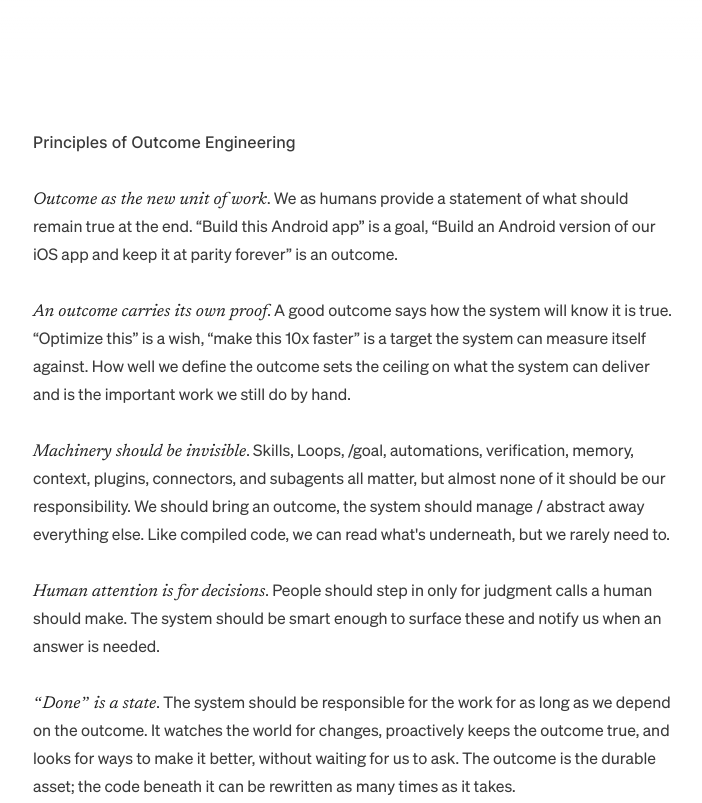
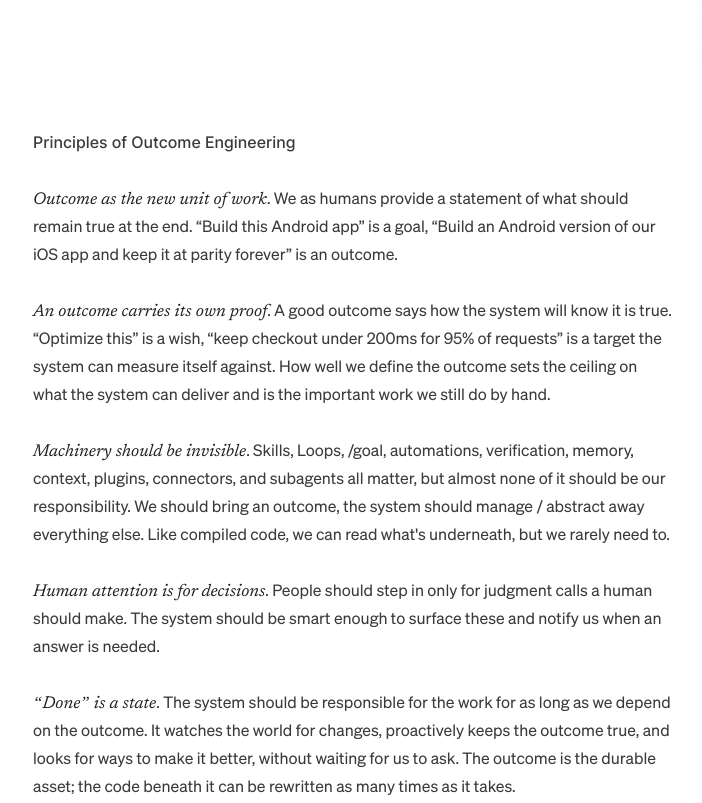
Before and after one commit to dabit3/outcome-engineering, a plain HTML site: page index.html in a window 1280 px wide. Shown: the top 803 px of the page, without its empty margins (287-989 px from the left). Drawn offline with Linux system fonts and the light colour scheme.

Commit message:
Update measurable-target example to checkout latency (#9)
Co-authored-by: Devin AI <158243242+devin-ai-integration[bot]@users.noreply.github.com>

```diff
--- a/index.html
+++ b/index.html
@@ -25,7 +25,7 @@
 <div basics-prose>
 <h1 basics-heading level="1" data-animate basics-text>Principles of Outcome Engineering</h1>
 <p style="--stagger:1" data-animate basics-text><em>Outcome as the new unit of work</em>. We as humans provide a statement of what should remain true at the end. “Build this Android app” is a goal, “Build an Android version of our iOS app and keep it at parity forever” is an outcome.</p>
-<p style="--stagger:2" data-animate basics-text><em>An outcome carries its own proof</em>. A good outcome says how the system will know it is true. “Optimize this” is a wish, “make this 10x faster” is a target the system can measure itself against. How well we define the outcome sets the ceiling on what the system can deliver and is the important work we still do by hand.</p>
+<p style="--stagger:2" data-animate basics-text><em>An outcome carries its own proof</em>. A good outcome says how the system will know it is true. “Optimize this” is a wish, “keep checkout under 200ms for 95% of requests” is a target the system can measure itself against. How well we define the outcome sets the ceiling on what the system can deliver and is the important work we still do by hand.</p>
 <p style="--stagger:3" data-animate basics-text><em>Machinery should be invisible</em>. Skills, Loops, /goal, automations, verification, memory, context, plugins, connectors, and subagents all matter, but almost none of it should be our responsibility. We should bring an outcome, the system should manage / abstract away everything else. Like compiled code, we can read what's underneath, but we rarely need to.</p>
 <p style="--stagger:4" data-animate basics-text><em>Human attention is for decisions</em>. People should step in only for judgment calls a human should make. The system should be smart enough to surface these and notify us when an answer is needed.</p>
 <p style="--stagger:5" data-animate basics-text><em>“Done” is a state</em>. The system should be responsible for the work for as long as we depend on the outcome. It watches the world for changes, proactively keeps the outcome true, and looks for ways to make it better, without waiting for us to ask. The outcome is the durable asset; the code beneath it can be rewritten as many times as it takes.</p>
```
Also changed, not shown: 1 other file.
